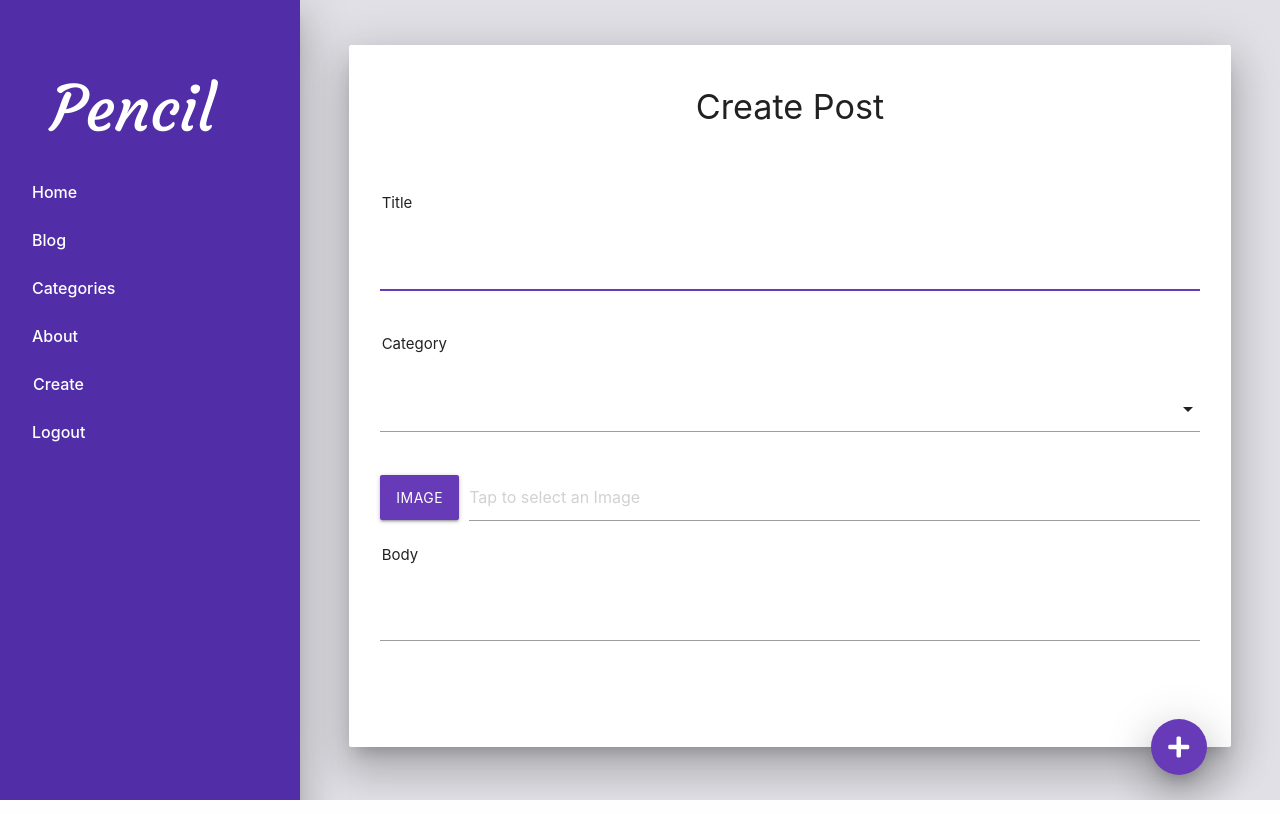
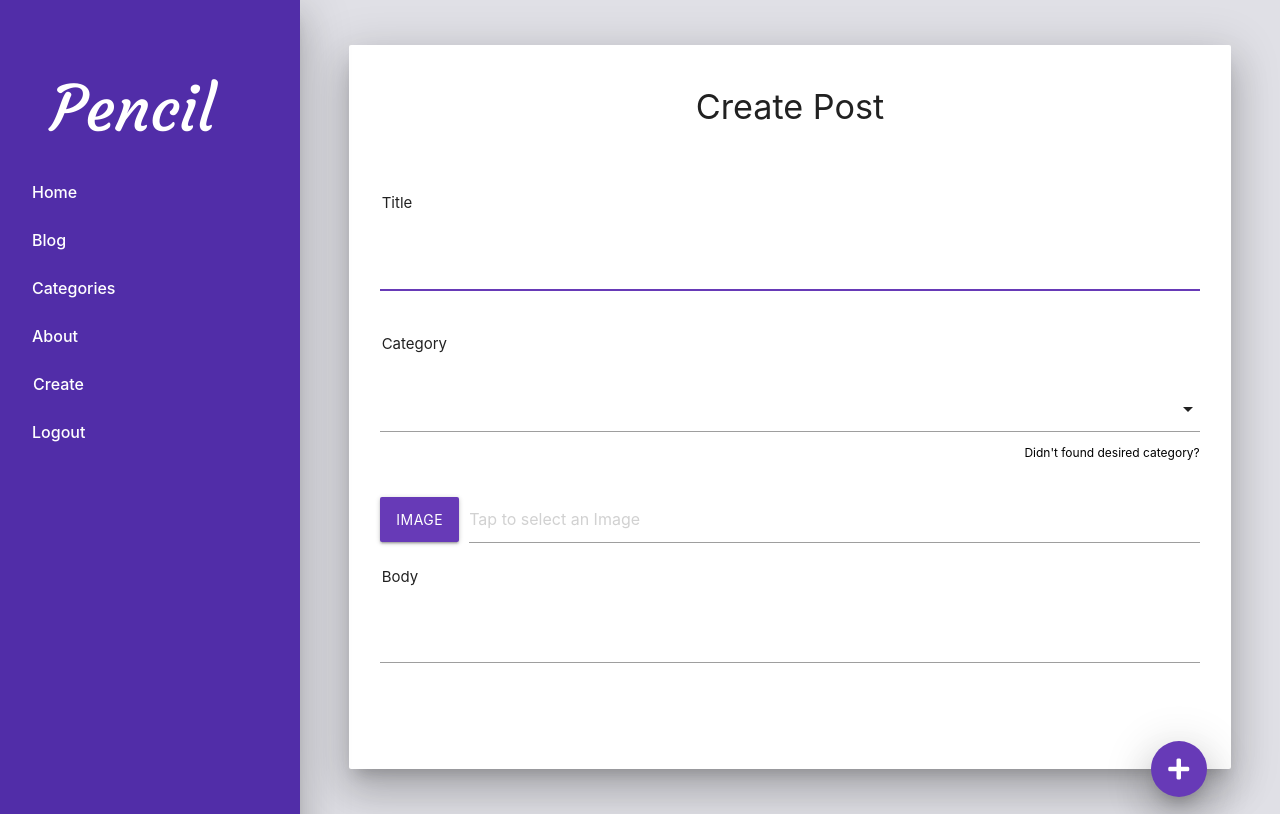
Before and after one commit to abhaykeerthy12/pencil-blog-php, a CodeIgniter app: page /pencil/posts/create in a window 1280 px wide. Run offline with CodeIgniter, Linux system fonts and the light colour scheme; the visitor is signed in with stand-in values (Sample User, id 1); data that the repository does not hold is empty; some libraries are stand-ins or nearby versions.

Commit message:
added create category link

```diff
--- a/application/views/posts/create.php
+++ b/application/views/posts/create.php
@@ -31,8 +31,9 @@
 				  <?php endforeach;?>
 
 				</select>
+				<p style="font-size: 12px;"><a class="black-text right"href="<?php echo base_url(); ?>categories/create">Didn't found desired category?</a></p>
+			</div>
 
-			</div>
 		</div>
 
 		<!-- image upload field -->
```
